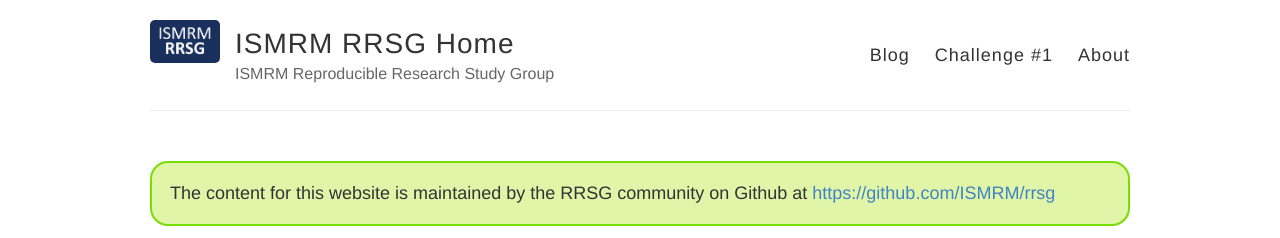
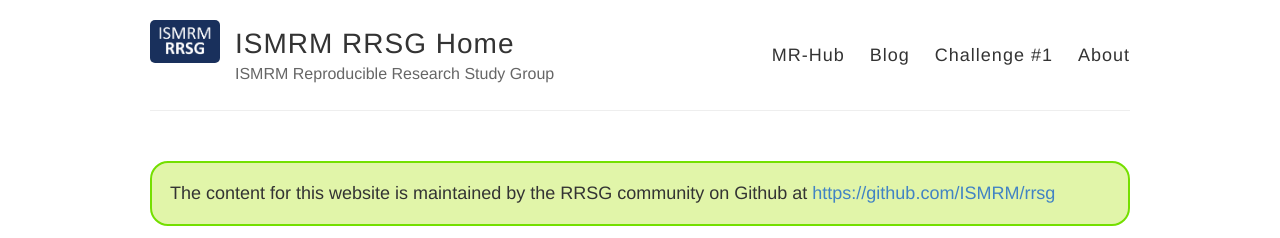
Before and after one commit to ISMRM/rrsg, a Jekyll site: the page built from index.html, in a window 1280 px wide. Shown: the top 238 px of the page. Built offline with Jekyll 4.4.1, drawn with Linux system fonts in a browser that asks for light colours; comment, search, counter and statistics services are not loaded.

Commit message:
Update default.html

```diff
--- a/_layouts/default.html
+++ b/_layouts/default.html
@@ -27,6 +27,7 @@
           </div>
 
           <nav>
+            <a href="https://ismrm.github.io/mrhub/">MR-Hub</a>
             <a href="{{ site.baseurl }}/">Blog</a>
             <a href="{{ site.baseurl }}/challenge_one">Challenge #1</a>
             <a href="{{ site.baseurl }}/about">About</a>
```
